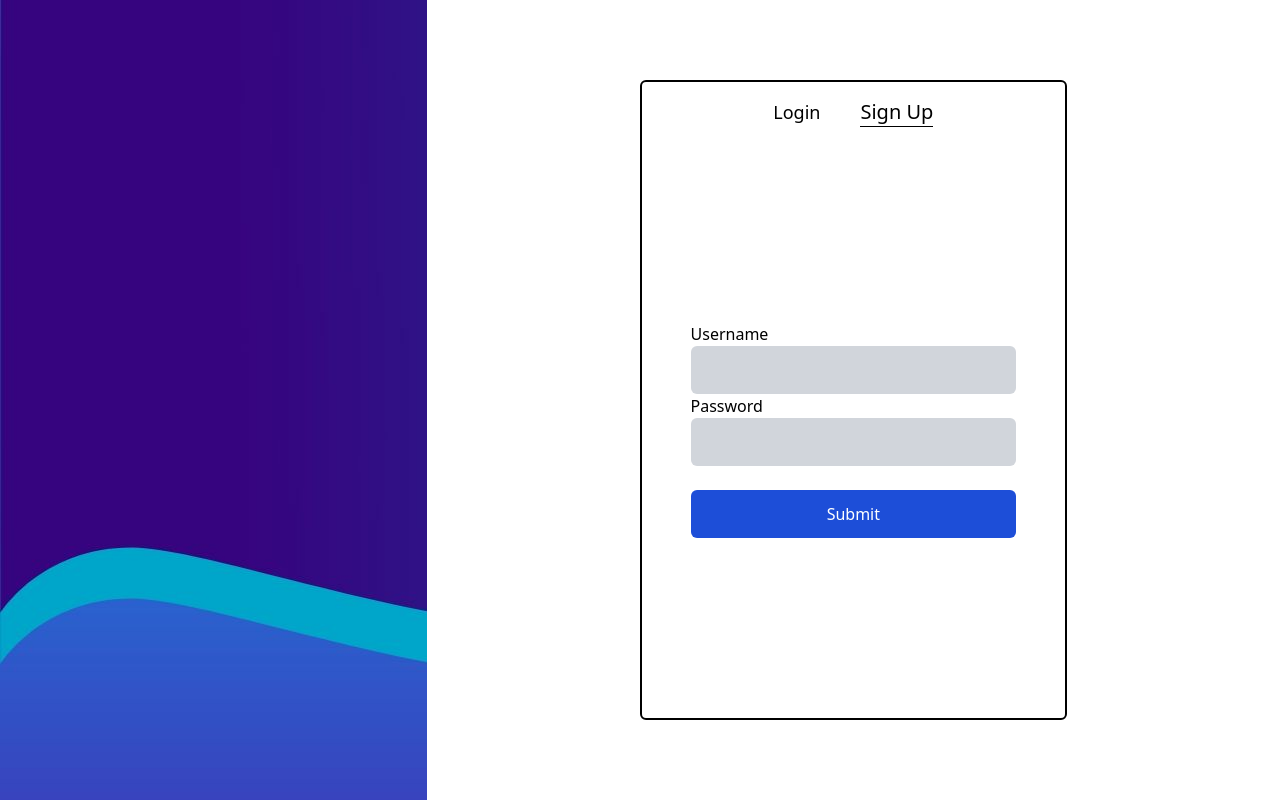
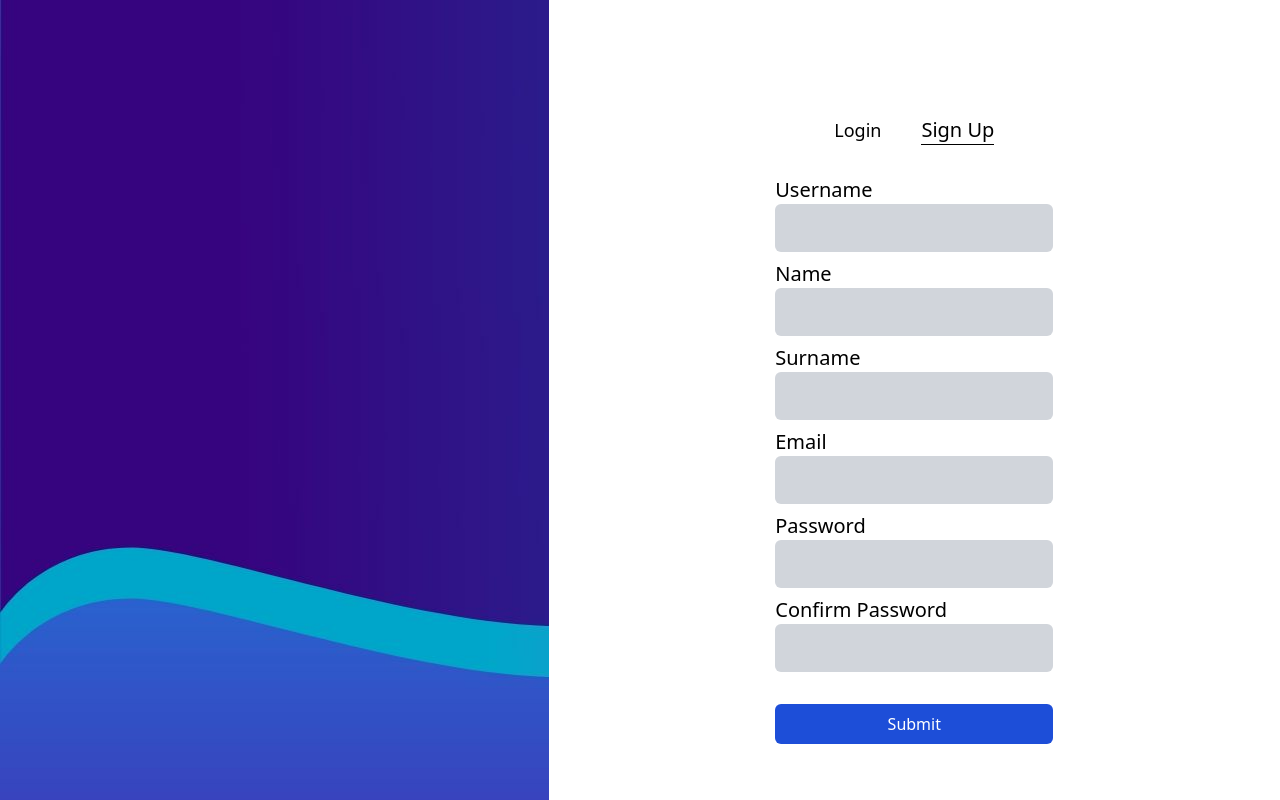
Before and after one commit to joaomateuus/next-social-media, a Next.js app: page / in a window 1280 px wide. Both pictures are taken after a click on the button "Sign Up". Built offline with nearby package versions, Linux system fonts and the light colour scheme.

Commit message:
feat: forms into components

```diff
--- /dev/null
+++ b/src/components/LoginForm/index.tsx
@@ -0,0 +1,37 @@
+import { useState } from "react";
+
+interface LoginFormProps {
+    onLoginSubmit: (username: string, password: string) => void;
+}
+
+export default function LoginForm({ onLoginSubmit }: LoginFormProps) {
+    const [username, setUsername] = useState('');
+    const [password, setPassword] = useState('');
+
+    return (
+        <div className='flex flex-col items-center justify-start h-full w-full p-4'>
+            <div className='flex flex-col justify-center items-start w-5/6'>
+                <label className='text-xl'>
+                    Username
+                </label>
+                <input value={username}
+                    onChange={(e) => setUsername(e.target.value)}
+                    className='w-full h-12 bg-gray-300 rounded-md outline-none p-4 mb-2' type="text"
+                />
+            </div>
+            <div className='flex flex-col justify-center items-start w-5/6'>
+                    <label className='text-xl'>
+                        Password
+                    </label>
+                    <input value={password}
+                        onChange={(e) => setPassword(e.target.value)}
+                        className='w-full h-12 bg-gray-300 rounded-md outline-none p-4 mb-2' type="text" />
+                </div>
+                <button onClick={() => onLoginSubmit(username, password)} className='mt-6 w-5/6 h-12 bg-blue-700 text-white rounded-md'>
+                    Submit
+                </button>
+            </div>
+    )
+
+
+}
--- /dev/null
+++ b/src/components/SignUpForm/index.tsx
@@ -0,0 +1,79 @@
+import { SignUpPayload } from "@/interfaces/SignUpPayload";
+import { useState } from "react";
+
+interface SignUpFormProps {
+    onSignUpSubmit: (data: SignUpPayload) => void;
+}
+
+export default function SignUpForm({ onSignUpSubmit }: SignUpFormProps) {
+    const [data, setData] = useState({
+        username: '',
+        name: '',
+        surname: '',
+        email: '',
+        password: '',
+        confirmPassword: '',
+    });
+
+    return (
+        <div className='flex flex-col items-center justify-start h-full w-full p-4'>
+                    <div className='flex flex-col justify-center items-start w-5/6'>
+                        <label className='text-xl'>
+                            Username
+                        </label>
+                        <input value={data.username}
+                            onChange={(e) => setData({...data, username: e.target.value})}
+                            className='w-full h-12 bg-gray-300 rounded-md outline-none p-4 mb-2' type="text" />
+                    </div>
+
+                    <div className='flex flex-col justify-center items-start w-5/6'>
+                        <label className='text-xl'>
+                            Name
+                        </label>
+                        <input value={data.name}
+                            onChange={(e) => setData({...data, name: e.target.value})}
+                            className='w-full h-12 bg-gray-300 rounded-md outline-none p-4 mb-2' type="text" />
+                    </div>
+
+                    <div className='flex flex-col justify-center items-start w-5/6'>
+                        <label className='text-xl'>
+                            Surname
+                        </label>
+                        <input value={data.surname}
+                            onChange={(e) => setData({...data, surname: e.target.value})}
+                            className='w-full h-12 bg-gray-300 rounded-md outline-none p-4 mb-2' type="text" />
+                    </div>
+
+                    <div className='flex flex-col justify-center items-start w-5/6'>
+                        <label className='text-xl'>
+                            Email
+                        </label>
+                        <input value={data.email}
+                            onChange={(e) => setData({...data, email: e.target.value})}
+                            className='w-full h-12 bg-gray-300 rounded-md outline-none p-4 mb-2' type="text" />
+                    </div>
+
+                    <div className='flex flex-col justify-center items-start w-5/6'>
+                        <label className='text-xl'>
+                            Password
+                        </label>
+                        <input value={data.password}
+                            onChange={(e) => setData({...data, password: e.target.value})}
+                            className='w-full h-12 bg-gray-300 rounded-md outline-none p-4 mb-2' type="text" />
+                    </div>
+
+                    <div className='flex flex-col justify-center items-start w-5/6'>
+                        <label className='text-xl'>
+                            Confirm Password
+                        </label>
+                        <input value={data.confirmPassword}
+                            onChange={(e) => setData({...data, confirmPassword: e.target.value})}
+                            className='w-full h-12 bg-gray-300 rounded-md outline-none p-4 mb-2' type="text" />
+                    </div>
+
+                    <button onClick={() => onSignUpSubmit(data)} className='mt-6 w-5/6 h-12 bg-blue-700 text-white rounded-md'>
+                        Submit
+                    </button>
+                </div>
+    )
+}
--- /dev/null
+++ b/src/interfaces/SignUpPayload.ts
@@ -0,0 +1,7 @@
+export interface SignUpPayload {
+    username: string;
+    name: string;
+    surname: string;
+    email: string;
+    password: string;
+}
--- a/src/pages/index.tsx
+++ b/src/pages/index.tsx
@@ -1,22 +1,31 @@
 import { useState } from 'react';
 import styles from '../styles/index.module.css';
+import SignUpForm from '@/components/SignUpForm';
+import LoginForm from '@/components/LoginForm';
+import { SignUpPayload } from '@/interfaces/SignUpPayload';
 
 export default function Home() {
     const [activeTab, setActiveTab] = useState('login');
     const styleForActiveTab = 'border-b border-black text-xl';
-    const styleForActiveBoxLogin = "flex flex-col justify-start items-start h-3/4 w-1/2 rounded-md border-2 border-black";
-    const styleForActiveSignUp = "flex flex-col justify-start items-start h-4/5 w-1/2 rounded-md border-2 border-black";
+    const styleForActiveBoxLogin = "flex flex-col justify-start items-start h-3/4 w-1/2";
+    const styleForActiveSignUp = "flex flex-col justify-start items-start h-3/4 w-1/2";
+
+    const handleLoginFormSubmit = (username: string, password: string) => {
+        console.log(username, password);
+    };
+    const handleSignUpFormSubmit = (data: SignUpPayload) => {
+        console.log(data);
+    };
 
     const handleTabsClick = (clickedTab: string) => {
         setActiveTab(clickedTab)
     };
 
-
     return (
     <>
         <div className='flex items-start justify-start h-screen w-full'>
             <div className={styles.login_bg}></div>
-            <div className="flex items-center justify-center h-full w-full">
+            <div className="flex items-center justify-center h-full w-4/5">
                 <div className={
                     activeTab === "login" ? styleForActiveBoxLogin : styleForActiveSignUp
                 }>
@@ -32,33 +41,13 @@ export default function Home() {
                             </button>
                         </li>
                     </ul>
-                    <div className='flex flex-col items-center justify-center h-full w-full p-4'>
-                        <div className='flex flex-col justify-center items-start w-5/6'>
-                            <label>
-                                Username
-                            </label>
-                            <input className='w-full h-12 bg-gray-300 rounded-md outline-none p-4' type="text" />
-                        </div>
-
-                        <div className='flex flex-col justify-center items-start w-5/6'>
-                            <label>
-                                Password
-                            </label>
-                            <input className='w-full h-12 bg-gray-300 rounded-md outline-none p-4' type="text" />
-                        </div>
-
-                        <button className='mt-6 w-5/6 h-12 bg-blue-700 text-white rounded-md'>
-                            Submit
-                        </button>
-                    </div>
+                    {
+                        activeTab === "login"
+                        ? <LoginForm onLoginSubmit={handleLoginFormSubmit} />
+                        : <SignUpForm onSignUpSubmit={handleSignUpFormSubmit} />
+                    }
                 </div>
             </div>
         </div>
     </>
-
-
-
-    )
-
-
-}
+)}
--- a/src/styles/index.module.css
+++ b/src/styles/index.module.css
@@ -1,10 +1,5 @@
 .login_bg{
     height: 100%;
-    width: 50%;
+    width: 60%;
     background-image: url('../assets/bg-login.jpg');
 }
-
-.page-box{
-    background: rgb(55,55,154);
-    background: radial-gradient(circle, rgba(55,55,154,1) 15%, rgba(0,212,255,1) 47%, rgba(30,101,238,1) 85%);
-}
```
